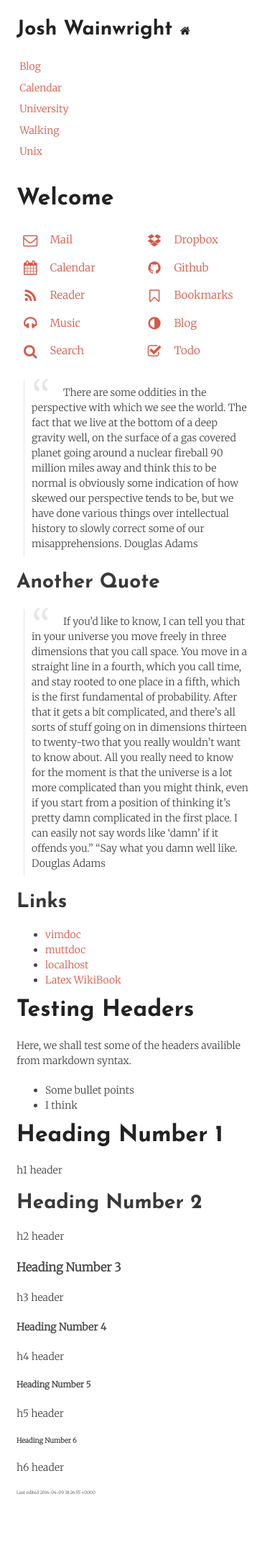
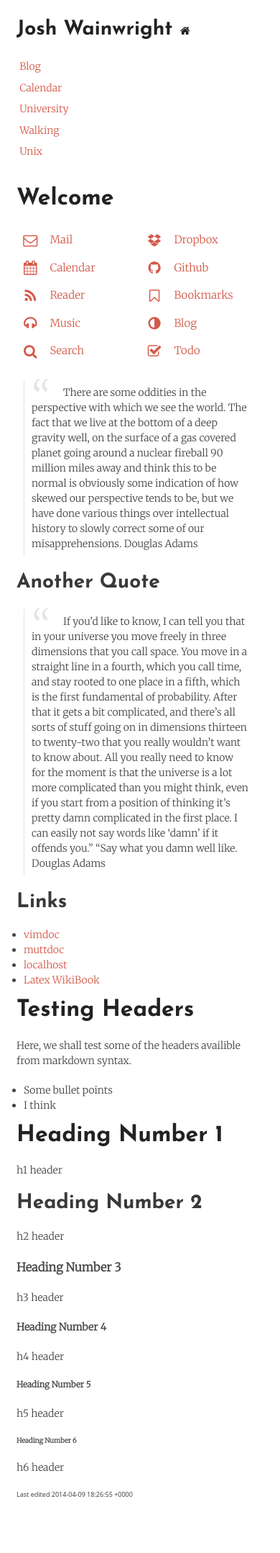
Before and after one commit to jaw42/jaw42.github.com, a Jekyll site: the page built from index.md, in a window 390 px wide. Shown: the whole page at 72% size. Built offline with Jekyll 4.4.1, drawn with Linux system fonts in a browser that asks for light colours.

Commit message:
Bullet points indentation reduced one small screens

```diff
--- a/css/styles.css
+++ b/css/styles.css
@@ -309,7 +309,8 @@ li.menu-current:before {
 }
 
 p.tinydate {
-	font-size: 6px;
+	font-size: 9px;
+	font-family: sans;
 }
 
 /*******************
@@ -422,6 +423,10 @@ img {
 		margin-left: 0em;
 		margin-right: 0em;
 	}
+
+	ul {
+		padding-left: 20px;
+	}
 }
 
 @media screen and (max-width: 480px) {
@@ -477,6 +482,10 @@ img {
 		margin-right: 0em;
 	}
 
+	ul {
+		padding-left: 10px;
+	}
+
 }
 
 @media print {
```
Also changed, not shown: stylesheets/styles.css (+7 -2 lines).
